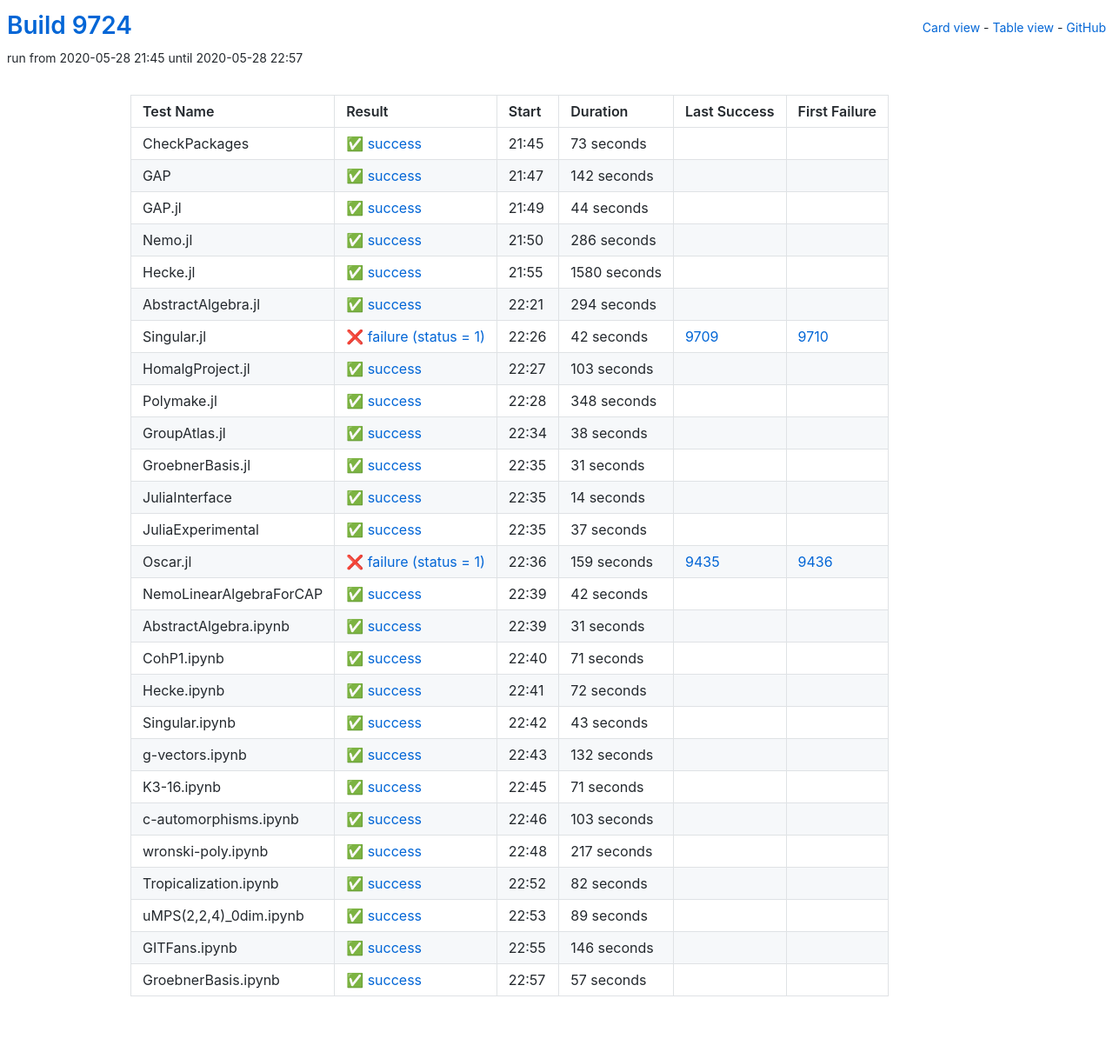
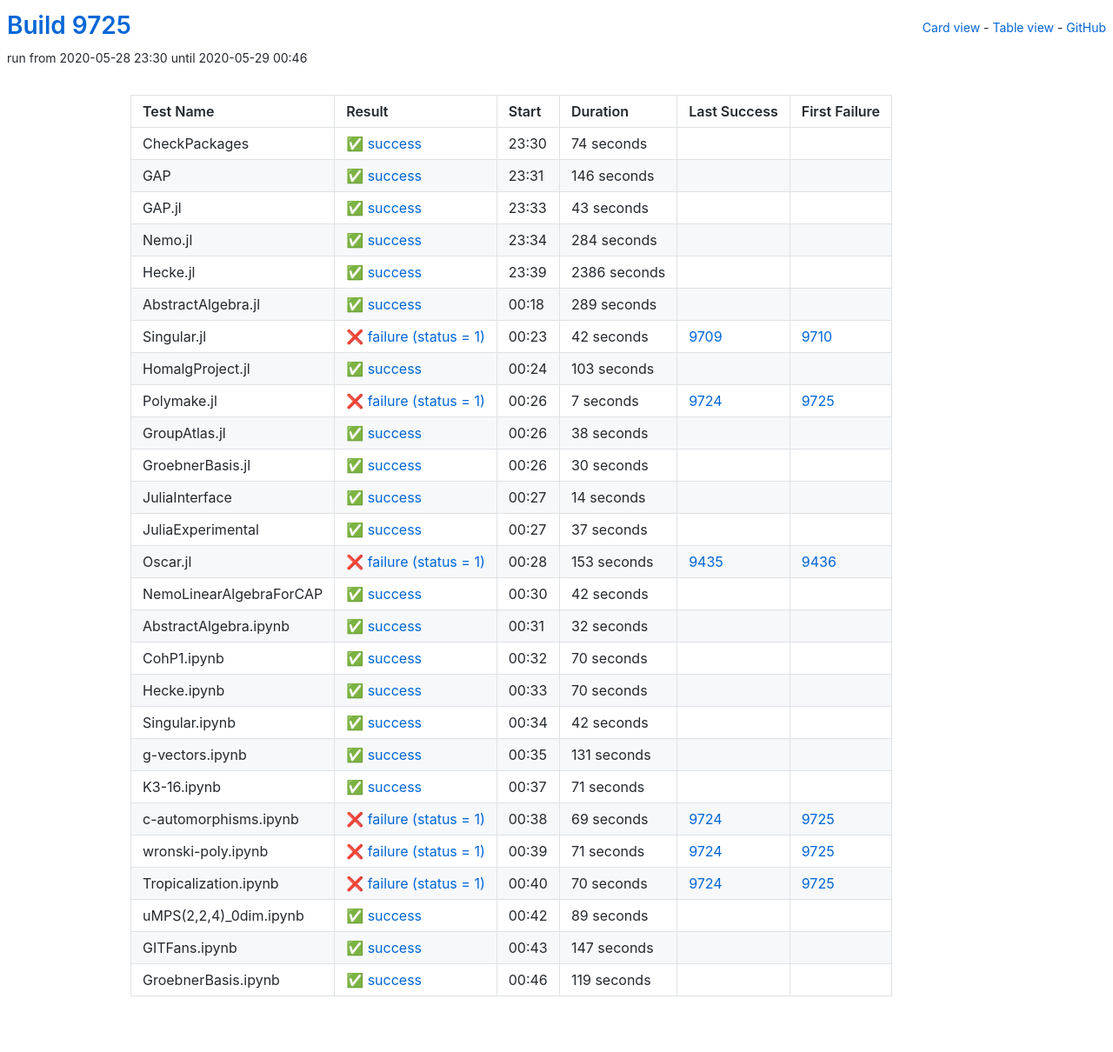
Before and after one commit to oscar-system/oscar-ci-status, a Jekyll site: the page built from table.html, in a window 1280 px wide. Shown: the whole page at 87% size. Built offline with Jekyll 4.4.1, drawn with Linux system fonts in a browser that asks for light colours.

Commit message:
Build 9725

```diff
--- a/_data/ci.yml
+++ b/_data/ci.yml
@@ -1,77 +1,77 @@
-build: 9724
-build_url: https://oscarci.mathematik.uni-kl.de/job/oscar/9724/
+build: 9725
+build_url: https://oscarci.mathematik.uni-kl.de/job/oscar/9725/
 job: oscar
 tests:
-- duration: 73
+- duration: 74
   exitcode: 0
   first_failure: false
   first_failure_url: null
   id: checkpackages
   last_success: false
   last_success_url: null
-  log: https://oscarci.mathematik.uni-kl.de/job/oscar/9724/artifact/logs/build-9724/CheckPackages.log
+  log: https://oscarci.mathematik.uni-kl.de/job/oscar/9725/artifact/logs/build-9725/CheckPackages.log
   name: CheckPackages
-  start: 2020-05-28 21:45
+  start: 2020-05-28 23:30
   status: success
   success: true
-- duration: 142
+- duration: 146
   exitcode: 0
   first_failure: false
   first_failure_url: null
   id: gap
   last_success: false
   last_success_url: null
-  log: https://oscarci.mathematik.uni-kl.de/job/oscar/9724/artifact/logs/build-9724/GAP.log
+  log: https://oscarci.mathematik.uni-kl.de/job/oscar/9725/artifact/logs/build-9725/GAP.log
   name: GAP
-  start: 2020-05-28 21:47
+  start: 2020-05-28 23:31
   status: success
   success: true
-- duration: 44
+- duration: 43
   exitcode: 0
   first_failure: false
   first_failure_url: null
   id: gap-jl
   last_success: false
   last_success_url: null
-  log: https://oscarci.mathematik.uni-kl.de/job/oscar/9724/artifact/logs/build-9724/GAP.jl.log
+  log: https://oscarci.mathematik.uni-kl.de/job/oscar/9725/artifact/logs/build-9725/GAP.jl.log
   name: GAP.jl
-  start: 2020-05-28 21:49
+  start: 2020-05-28 23:33
   status: success
   success: true
-- duration: 286
+- duration: 284
   exitcode: 0
   first_failure: false
   first_failure_url: null
   id: nemo-jl
   last_success: false
   last_success_url: null
-  log: https://oscarci.mathematik.uni-kl.de/job/oscar/9724/artifact/logs/build-9724/Nemo.jl.log
+  log: https://oscarci.mathematik.uni-kl.de/job/oscar/9725/artifact/logs/build-9725/Nemo.jl.log
   name: Nemo.jl
-  start: 2020-05-28 21:50
+  start: 2020-05-28 23:34
   status: success
   success: true
-- duration: 1580
+- duration: 2386
   exitcode: 0
   first_failure: false
   first_failure_url: null
   id: hecke-jl
   last_success: false
   last_success_url: null
-  log: https://oscarci.mathematik.uni-kl.de/job/oscar/9724/artifact/logs/build-9724/Hecke.jl.log
+  log: https://oscarci.mathematik.uni-kl.de/job/oscar/9725/artifact/logs/build-9725/Hecke.jl.log
   name: Hecke.jl
-  start: 2020-05-28 21:55
+  start: 2020-05-28 23:39
   status: success
   success: true
-- duration: 294
+- duration: 289
   exitcode: 0
   first_failure: false
   first_failure_url: null
   id: abstractalgebra-jl
   last_success: false
   last_success_url: null
-  log: https://oscarci.mathematik.uni-kl.de/job/oscar/9724/artifact/logs/build-9724/AbstractAlgebra.jl.log
+  log: https://oscarci.mathematik.uni-kl.de/job/oscar/9725/artifact/logs/build-9725/AbstractAlgebra.jl.log
   name: AbstractAlgebra.jl
-  start: 2020-05-28 22:21
+  start: 2020-05-29 00:18
   status: success
   success: true
 - duration: 42
@@ -81,9 +81,9 @@
   id: singular-jl
   last_success: 9709
   last_success_url: https://oscarci.mathematik.uni-kl.de/job/oscar/9709/
-  log: https://oscarci.mathematik.uni-kl.de/job/oscar/9724/artifact/logs/build-9724/Singular.jl.log
+  log: https://oscarci.mathematik.uni-kl.de/job/oscar/9725/artifact/logs/build-9725/Singular.jl.log
   name: Singular.jl
-  start: 2020-05-28 22:26
+  start: 2020-05-29 00:23
   status: failure
   success: false
 - duration: 103
@@ -93,23 +93,23 @@
   id: homalgproject-jl
   last_success: false
   last_success_url: null
-  log: https://oscarci.mathematik.uni-kl.de/job/oscar/9724/artifact/logs/build-9724/HomalgProject.jl.log
+  log: https://oscarci.mathematik.uni-kl.de/job/oscar/9725/artifact/logs/build-9725/HomalgProject.jl.log
   name: HomalgProject.jl
-  start: 2020-05-28 22:27
+  start: 2020-05-29 00:24
   status: success
   success: true
-- duration: 348
-  exitcode: 0
-  first_failure: false
-  first_failure_url: null
+- duration: 7
+  exitcode: 1
+  first_failure: 9725
+  first_failure_url: https://oscarci.mathematik.uni-kl.de/job/oscar/9725/
   id: polymake-jl
-  last_success: false
-  last_success_url: null
-  log: https://oscarci.mathematik.uni-kl.de/job/oscar/9724/artifact/logs/build-9724/Polymake.jl.log
+  last_success: 9724
+  last_success_url: https://oscarci.mathematik.uni-kl.de/job/oscar/9724/
+  log: https://oscarci.mathematik.uni-kl.de/job/oscar/9725/artifact/logs/build-9725/Polymake.jl.log
   name: Polymake.jl
-  start: 2020-05-28 22:28
-  status: success
-  success: true
+  start: 2020-05-29 00:26
+  status: failure
+  success: false
 - duration: 38
   exitcode: 0
   first_failure: false
@@ -117,21 +117,21 @@
   id: groupatlas-jl
   last_success: false
   last_success_url: null
-  log: https://oscarci.mathematik.uni-kl.de/job/oscar/9724/artifact/logs/build-9724/GroupAtlas.jl.log
+  log: https://oscarci.mathematik.uni-kl.de/job/oscar/9725/artifact/logs/build-9725/GroupAtlas.jl.log
   name: GroupAtlas.jl
-  start: 2020-05-28 22:34
+  start: 2020-05-29 00:26
   status: success
   success: true
-- duration: 31
+- duration: 30
   exitcode: 0
   first_failure: false
   first_failure_url: null
   id: groebnerbasis-jl
   last_success: false
   last_success_url: null
-  log: https://oscarci.mathematik.uni-kl.de/job/oscar/9724/artifact/logs/build-9724/GroebnerBasis.jl.log
+  log: https://oscarci.mathematik.uni-kl.de/job/oscar/9725/artifact/logs/build-9725/GroebnerBasis.jl.log
   name: GroebnerBasis.jl
-  start: 2020-05-28 22:35
+  start: 2020-05-29 00:26
   status: success
   success: true
 - duration: 14
@@ -141,9 +141,9 @@
   id: juliainterface
   last_success: false
   last_success_url: null
-  log: https://oscarci.mathematik.uni-kl.de/job/oscar/9724/artifact/logs/build-9724/JuliaInterface.log
+  log: https://oscarci.mathematik.uni-kl.de/job/oscar/9725/artifact/logs/build-9725/JuliaInterface.log
   name: JuliaInterface
-  start: 2020-05-28 22:35
+  start: 2020-05-29 00:27
   status: success
   success: true
 - duration: 37
@@ -153,21 +153,21 @@
   id: juliaexperimental
   last_success: false
   last_success_url: null
-  log: https://oscarci.mathematik.uni-kl.de/job/oscar/9724/artifact/logs/build-9724/JuliaExperimental.log
+  log: https://oscarci.mathematik.uni-kl.de/job/oscar/9725/artifact/logs/build-9725/JuliaExperimental.log
   name: JuliaExperimental
-  start: 2020-05-28 22:35
+  start: 2020-05-29 00:27
   status: success
   success: true
-- duration: 159
+- duration: 153
   exitcode: 1
   first_failure: 9436
   first_failure_url: https://oscarci.mathematik.uni-kl.de/job/oscar/9436/
   id: oscar-jl
   last_success: 9435
   last_success_url: https://oscarci.mathematik.uni-kl.de/job/oscar/9435/
-  log: https://oscarci.mathematik.uni-kl.de/job/oscar/9724/artifact/logs/build-9724/Oscar.jl.log
+  log: https://oscarci.mathematik.uni-kl.de/job/oscar/9725/artifact/logs/build-9725/Oscar.jl.log
   name: Oscar.jl
-  start: 2020-05-28 22:36
+  start: 2020-05-29 00:28
   status: failure
   success: false
 - duration: 42
@@ -177,69 +177,69 @@
   id: nemolinearalgebraforcap
   last_success: false
   last_success_url: null
-  log: https://oscarci.mathematik.uni-kl.de/job/oscar/9724/artifact/logs/build-9724/NemoLinearAlgebraForCAP.log
+  log: https://oscarci.mathematik.uni-kl.de/job/oscar/9725/artifact/logs/build-9725/NemoLinearAlgebraForCAP.log
   name: NemoLinearAlgebraForCAP
-  start: 2020-05-28 22:39
+  start: 2020-05-29 00:30
   status: success
   success: true
-- duration: 31
+- duration: 32
   exitcode: 0
   first_failure: false
   first_failure_url: null
   id: abstractalgebra-ipynb
   last_success: false
   last_success_url: null
-  log: https://oscarci.mathematik.uni-kl.de/job/oscar/9724/artifact/logs/build-9724/AbstractAlgebra.ipynb.log
+  log: https://oscarci.mathematik.uni-kl.de/job/oscar/9725/artifact/logs/build-9725/AbstractAlgebra.ipynb.log
   name: AbstractAlgebra.ipynb
-  start: 2020-05-28 22:39
+  start: 2020-05-29 00:31
   status: success
   success: true
-- duration: 71
+- duration: 70
   exitcode: 0
   first_failure: false
   first_failure_url: null
   id: cohp1-ipynb
   last_success: false
   last_success_url: null
-  log: https://oscarci.mathematik.uni-kl.de/job/oscar/9724/artifact/logs/build-9724/CohP1.ipynb.log
+  log: https://oscarci.mathematik.uni-kl.de/job/oscar/9725/artifact/logs/build-9725/CohP1.ipynb.log
   name: CohP1.ipynb
-  start: 2020-05-28 22:40
+  start: 2020-05-29 00:32
   status: success
   success: true
-- duration: 72
+- duration: 70
   exitcode: 0
   first_failure: false
   first_failure_url: null
   id: hecke-ipynb
   last_success: false
   last_success_url: null
-  log: https://oscarci.mathematik.uni-kl.de/job/oscar/9724/artifact/logs/build-9724/Hecke.ipynb.log
+  log: https://oscarci.mathematik.uni-kl.de/job/oscar/9725/artifact/logs/build-9725/Hecke.ipynb.log
   name: Hecke.ipynb
-  start: 2020-05-28 22:41
+  start: 2020-05-29 00:33
   status: success
   success: true
-- duration: 43
+- duration: 42
   exitcode: 0
   first_failure: false
   first_failure_url: null
   id: singular-ipynb
   last_success: false
   last_success_url: null
-  log: https://oscarci.mathematik.uni-kl.de/job/oscar/9724/artifact/logs/build-9724/Singular.ipynb.log
+  log: https://oscarci.mathematik.uni-kl.de/job/oscar/9725/artifact/logs/build-9725/Singular.ipynb.log
   name: Singular.ipynb
-  start: 2020-05-28 22:42
+  start: 2020-05-29 00:34
   status: success
   success: true
-- duration: 132
+- duration: 131
   exitcode: 0
   first_failure: false
   first_failure_url: null
   id: g-vectors-ipynb
   last_success: false
   last_success_url: null
-  log: https://oscarci.mathematik.uni-kl.de/job/oscar/9724/artifact/logs/build-9724/g-vectors.ipynb.log
+  log: https://oscarci.mathematik.uni-kl.de/job/oscar/9725/artifact/logs/build-9725/g-vectors.ipynb.log
   name: g-vectors.ipynb
-  start: 2020-05-28 22:43
+  start: 2020-05-29 00:35
   status: success
   success: true
 - duration: 71
@@ -249,47 +249,47 @@
   id: k3-16-ipynb
   last_success: false
   last_success_url: null
-  log: https://oscarci.mathematik.uni-kl.de/job/oscar/9724/artifact/logs/build-9724/K3-16.ipynb.log
+  log: https://oscarci.mathematik.uni-kl.de/job/oscar/9725/artifact/logs/build-9725/K3-16.ipynb.log
   name: K3-16.ipynb
-  start: 2020-05-28 22:45
+  start: 2020-05-29 00:37
   status: success
   success: true
-- duration: 103
-  exitcode: 0
-  first_failure: false
-  first_failure_url: null
+- duration: 69
+  exitcode: 1
+  first_failure: 9725
+  first_failure_url: https://oscarci.mathematik.uni-kl.de/job/oscar/9725/
   id: c-automorphisms-ipynb
-  last_success: false
-  last_success_url: null
-  log: https://oscarci.mathematik.uni-kl.de/job/oscar/9724/artifact/logs/build-9724/c-automorphisms.ipynb.log
+  last_success: 9724
+  last_success_url: https://oscarci.mathematik.uni-kl.de/job/oscar/9724/
+  log: https://oscarci.mathematik.uni-kl.de/job/oscar/9725/artifact/logs/build-9725/c-automorphisms.ipynb.log
   name: c-automorphisms.ipynb
-  start: 2020-05-28 22:46
-  status: success
-  success: true
-- duration: 217
-  exitcode: 0
-  first_failure: false
-  first_failure_url: null
+  start: 2020-05-29 00:38
+  status: failure
+  success: false
+- duration: 71
+  exitcode: 1
+  first_failure: 9725
+  first_failure_url: https://oscarci.mathematik.uni-kl.de/job/oscar/9725/
   id: wronski-poly-ipynb
-  last_success: false
-  last_success_url: null
-  log: https://oscarci.mathematik.uni-kl.de/job/oscar/9724/artifact/logs/build-9724/wronski-poly.ipynb.log
+  last_success: 9724
+  last_success_url: https://oscarci.mathematik.uni-kl.de/job/oscar/9724/
+  log: https://oscarci.mathematik.uni-kl.de/job/oscar/9725/artifact/logs/build-9725/wronski-poly.ipynb.log
   name: wronski-poly.ipynb
-  start: 2020-05-28 22:48
-  status: success
-  success: true
-- duration: 82
-  exitcode: 0
-  first_failure: false
-  first_failure_url: null
+  start: 2020-05-29 00:39
+  status: failure
+  success: false
+- duration: 70
+  exitcode: 1
+  first_failure: 9725
+  first_failure_url: https://oscarci.mathematik.uni-kl.de/job/oscar/9725/
   id: tropicalization-ipynb
-  last_success: false
-  last_success_url: null
-  log: https://oscarci.mathematik.uni-kl.de/job/oscar/9724/artifact/logs/build-9724/Tropicalization.ipynb.log
+  last_success: 9724
+  last_success_url: https://oscarci.mathematik.uni-kl.de/job/oscar/9724/
+  log: https://oscarci.mathematik.uni-kl.de/job/oscar/9725/artifact/logs/build-9725/Tropicalization.ipynb.log
   name: Tropicalization.ipynb
-  start: 2020-05-28 22:52
-  status: success
-  success: true
+  start: 2020-05-29 00:40
+  status: failure
+  success: false
 - duration: 89
   exitcode: 0
   first_failure: false
@@ -297,32 +297,32 @@
   id: umps-2-2-4-0dim-ipynb
   last_success: false
   last_success_url: null
-  log: https://oscarci.mathematik.uni-kl.de/job/oscar/9724/artifact/logs/build-9724/uMPS-2-2-4-_0dim.ipynb.log
+  log: https://oscarci.mathematik.uni-kl.de/job/oscar/9725/artifact/logs/build-9725/uMPS-2-2-4-_0dim.ipynb.log
   name: uMPS(2,2,4)_0dim.ipynb
-  start: 2020-05-28 22:53
+  start: 2020-05-29 00:42
   status: success
   success: true
-- duration: 146
+- duration: 147
   exitcode: 0
   first_failure: false
   first_failure_url: null
   id: gitfans-ipynb
   last_success: false
   last_success_url: null
-  log: https://oscarci.mathematik.uni-kl.de/job/oscar/9724/artifact/logs/build-9724/GITFans.ipynb.log
+  log: https://oscarci.mathematik.uni-kl.de/job/oscar/9725/artifact/logs/build-9725/GITFans.ipynb.log
   name: GITFans.ipynb
-  start: 2020-05-28 22:55
+  start: 2020-05-29 00:43
   status: success
   success: true
-- duration: 57
+- duration: 119
   exitcode: 0
   first_failure: false
   first_failure_url: null
   id: groebnerbasis-ipynb
   last_success: false
   last_success_url: null
-  log: https://oscarci.mathematik.uni-kl.de/job/oscar/9724/artifact/logs/build-9724/GroebnerBasis.ipynb.log
+  log: https://oscarci.mathematik.uni-kl.de/job/oscar/9725/artifact/logs/build-9725/GroebnerBasis.ipynb.log
   name: GroebnerBasis.ipynb
-  start: 2020-05-28 22:57
+  start: 2020-05-29 00:46
   status: success
   success: true
```
Also changed, not shown: README.md.
